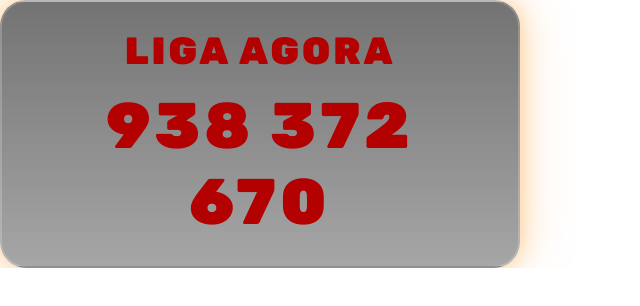
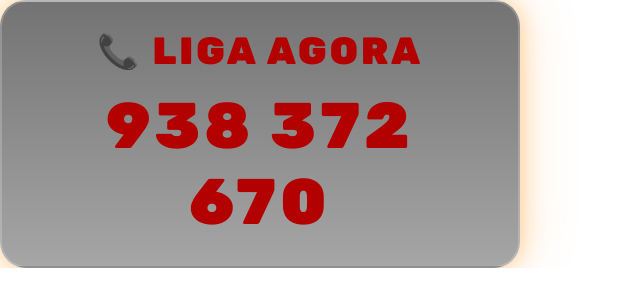
Before and after one commit to particulashow/telefone, a plain HTML site: page index.html in a window 1280 px wide. Shown: the whole page, without its empty margins (0-640 px from the left). Drawn offline with Linux system fonts and the light colour scheme.

Commit message:
Update index.html

```diff
--- a/index.html
+++ b/index.html
@@ -2,7 +2,7 @@
 <html lang="pt">
 <head>
   <meta charset="UTF-8">
-  <meta name="viewport" content="width=400, initial-scale=1.0">
+  <meta name="viewport" content="width=700, initial-scale=1.0">
   <title>Liga Agora</title>
 
   <link href="https://fonts.googleapis.com/css2?family=Rubik:wght@400;700;900&display=swap" rel="stylesheet">
@@ -12,7 +12,11 @@
 <body>
 
   <div id="callBox">
-    <div id="callTitle">LIGA AGORA</div>
+    <div id="callTitle">
+      <span class="icon">📞</span>
+      <span class="titleText">LIGA AGORA</span>
+    </div>
+
     <div id="callNumber">938 372 670</div>
   </div>
 
```
